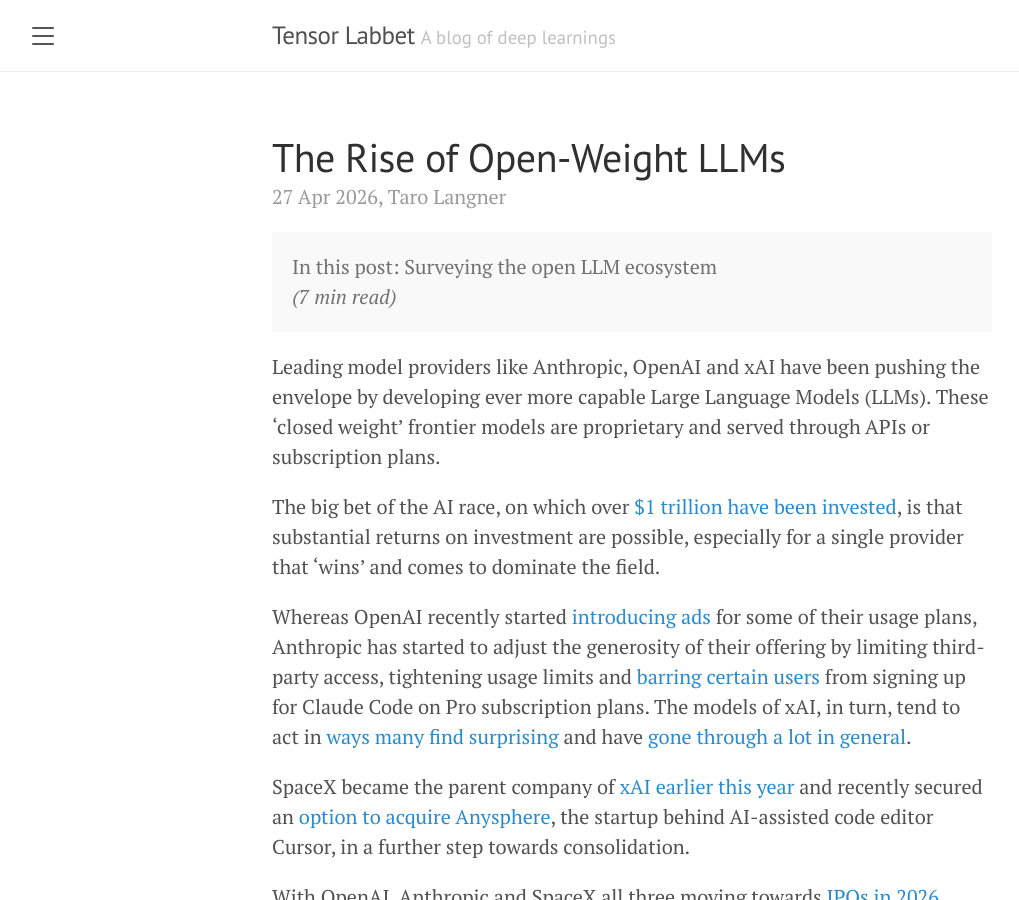
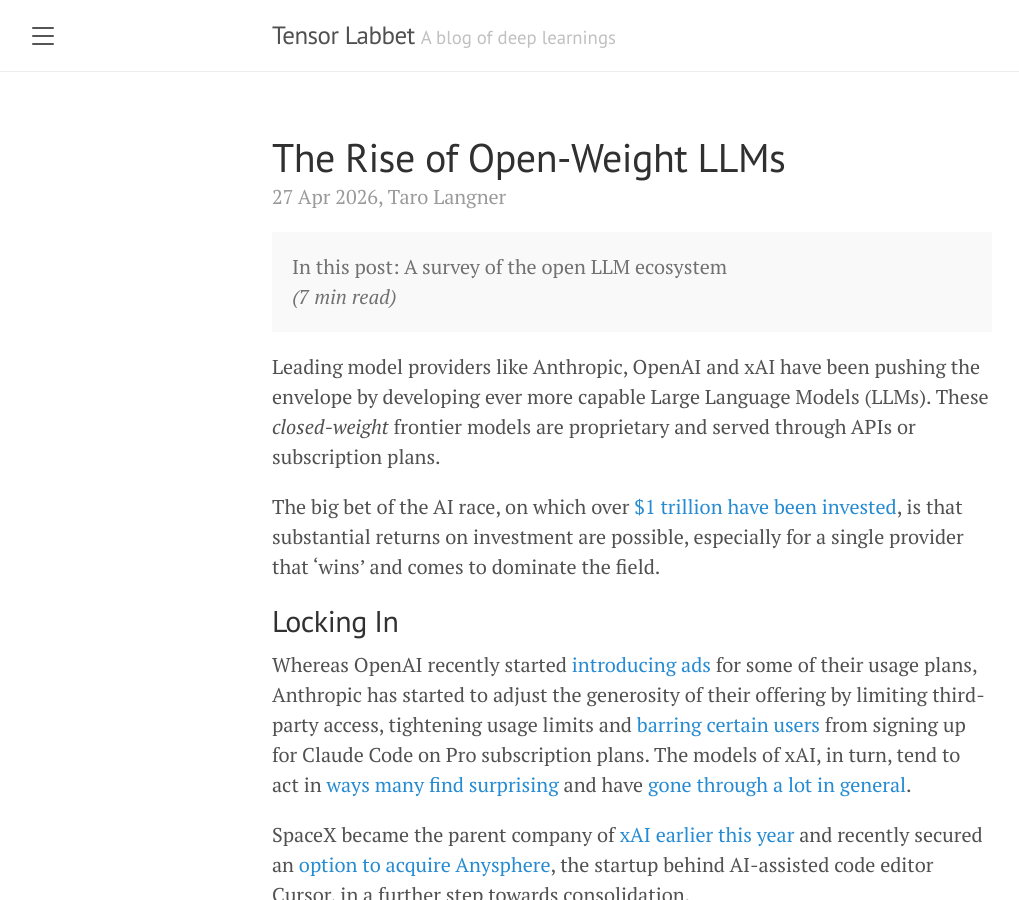
Before and after one commit to tarolangner/tarolangner.github.io, a Jekyll site: the page built from _posts/2026-04-27-rise-of-open-weight-llms.md, in a window 1280 px wide and 900 px high. Shown: the whole window, without its empty margins (8-1027 px from the left). Built offline with Jekyll 4.4.1, drawn with Linux system fonts in a browser that asks for light colours.

Commit message:
updated post on open-weight LLMs

```diff
--- a/_posts/2026-04-27-rise-of-open-weight-llms.md
+++ b/_posts/2026-04-27-rise-of-open-weight-llms.md
@@ -5,15 +5,18 @@
 ---
 
 <p class="message">
-    In this post: Surveying the open LLM ecosystem <br>
+    In this post: A survey of the open LLM ecosystem <br>
     <I>(7 min read)</I><br>
 
 </p>
 
 
-Leading model providers like Anthropic, OpenAI and xAI have been pushing the envelope by developing ever more capable Large Language Models (LLMs). These ‘closed weight’ frontier models are proprietary and served through APIs or subscription plans.
+Leading model providers like Anthropic, OpenAI and xAI have been pushing the envelope by developing ever more capable Large Language Models (LLMs). These _closed-weight_ frontier models are proprietary and served through APIs or subscription plans.
 
 The big bet of the AI race, on which over [$1 trillion have been invested](https://www.visualcapitalist.com/visualized-big-tech-ai-spending/), is that substantial returns on investment are possible, especially for a single provider that ‘wins’ and comes to dominate the field.
+
+
+## Locking In
 
 Whereas OpenAI recently started [introducing ads](https://www.adweek.com/media/exclusive-leaked-deck-reveals-stackadapts-playbook-for-chatgpt-ads/) for some of their usage plans,
 Anthropic has started to adjust the generosity of their offering by limiting third-party access, tightening usage limits and [barring certain users](https://news.ycombinator.com/item?id=47854477) from signing up for Claude Code on Pro subscription plans.
```
Also changed, not shown: 5 other files.
